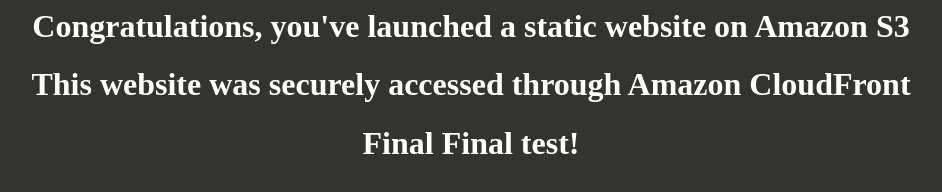
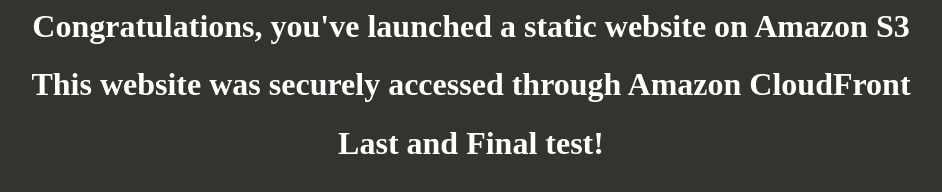
Before and after one commit to Paul-Ciurean/Tutorial-S3-with-CICD, a plain HTML site: page index.html in a window 1280 px wide. Shown: the whole page, without its empty margins (169-1111 px from the left). Drawn offline with Linux system fonts and the light colour scheme.

Commit message:
Last test

```diff
--- a/index.html
+++ b/index.html
@@ -14,6 +14,6 @@
 
         <h1>Congratulations, you've launched a static website on Amazon S3</h1>
         <h1>This website was securely accessed through Amazon CloudFront</h1>
-        <h1>Final Final test!</h1>
+        <h1>Last and Final test!</h1>
     </body>
 </html>
```
